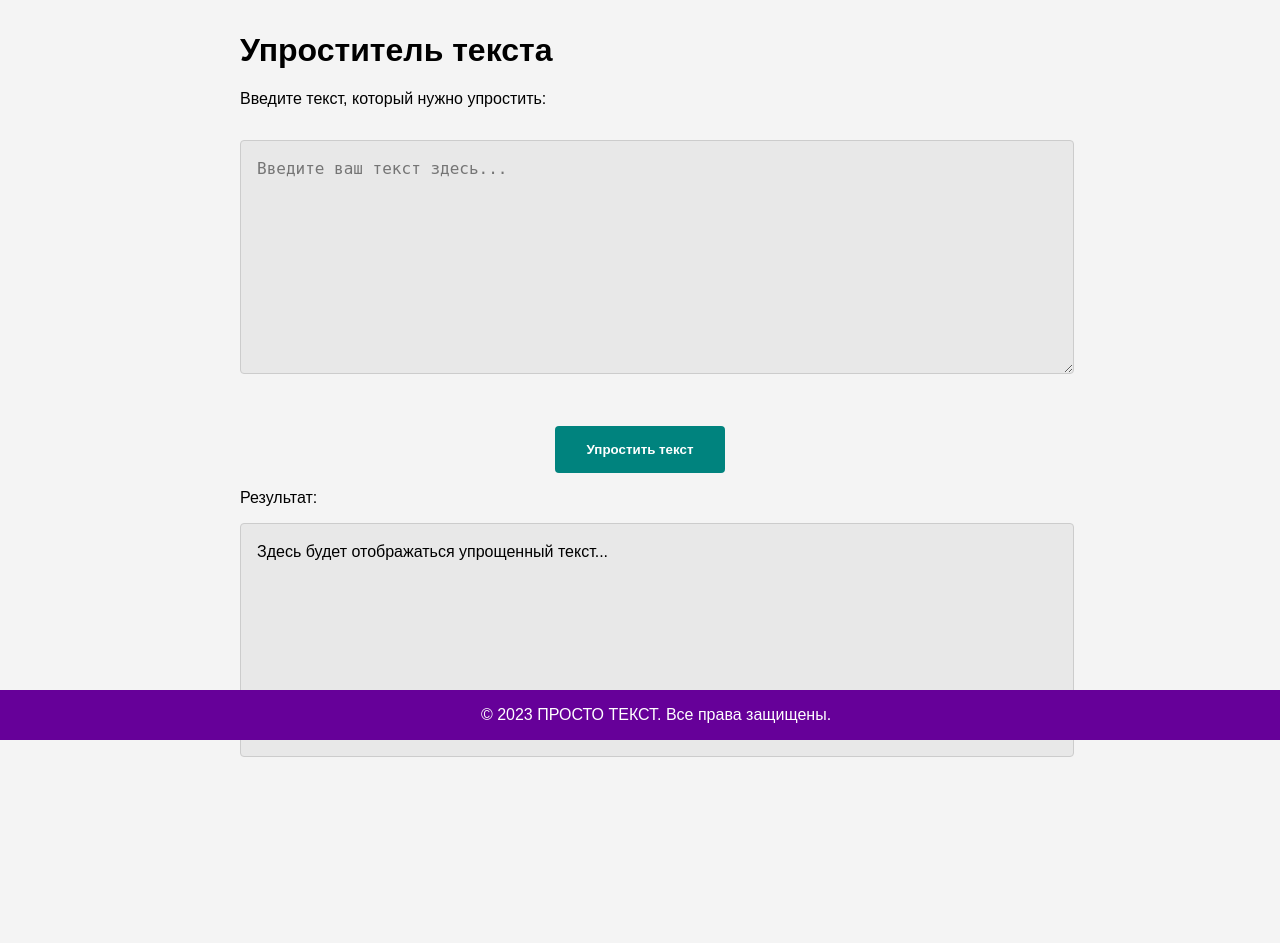
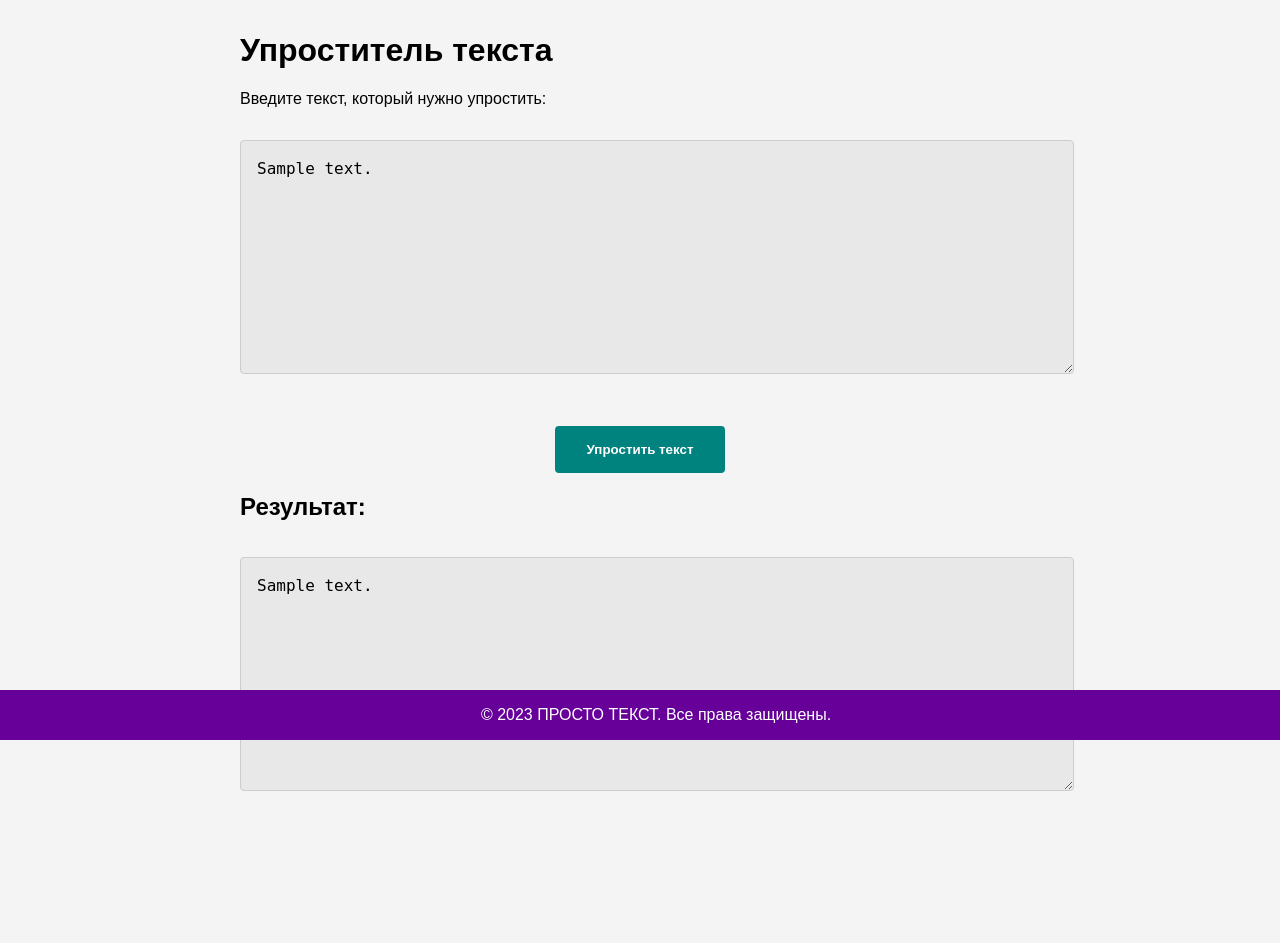
Before and after one commit to lSLENDYl/AFT-CatiWeb, a Flask app: template app/templates/simplifier.html in a window 1280 px wide. Shown: the part 60-1003 px from the top of the page. Before the commit the page ends 817 px from the top, so only its background shows below. Run offline with Flask 3, Linux system fonts and the light colour scheme; the template is opened without the code that fills it: most values are stand-ins (such as "Sample title", 1, 10 or a date in 2020).

Commit message:
simplifier connect

```diff
--- a/app/__init__.py
+++ b/app/__init__.py
@@ -1,7 +1,11 @@
 from flask import Flask
-from config import Config
+# from config import Config
 
 app = Flask(__name__)
-app.config.from_object(Config)
+
+app.secret_key = "iyu3rg32vngt7634gv748ct834"
+# app.config.from_object()
 
 from app import routes
+
+app.run(debug=True)
--- a/app/routes.py
+++ b/app/routes.py
@@ -1,7 +1,7 @@
-from flask import render_template
 from app import app
 from app.forms import LoginForm
-from flask import render_template, flash, redirect
+from flask import render_template, flash, redirect, request
+import simplifierscript
 
 @app.route('/')
 @app.route('/index')
@@ -22,9 +22,14 @@ def login():
 def editor():
     return render_template('editor.html', title='Редактор текста')
 
-@app.route('/simplifier')
+@app.route('/simplifier', methods=["GET", "POST"])
 def simplifier():
-    return render_template('simplifier.html', title='Упроститель текста')
+    if request.method == "POST":
+        input_text = request.form["input_text"]
+        simplified_text = simplifierscript.simplify_text(input_text)
+        print(simplified_text)
+        return render_template("simplifier.html", title='Упроститель текста', simplified_text=simplified_text, input_text=input_text)
+    return render_template("simplifier.html", title='Упроститель текста', simplified_text="", input_text="")
 
 @app.route('/help')
 def help():
--- a/app/templates/simplifier.html
+++ b/app/templates/simplifier.html
@@ -6,13 +6,20 @@
     <div class="content">
         <h1>Упроститель текста</h1>
         <p>Введите текст, который нужно упростить:</p>
-        <textarea class="text-input" placeholder="Введите ваш текст здесь..."></textarea>
-        <div class="buttons">
-            <button class="button">Упростить текст</button>
+        <form method="POST">
+            <div class="form-group">
+                <textarea class="text-input" id="input_text" placeholder="Введите ваш текст здесь..." name="input_text">{{ input_text }}</textarea>
+            </div>
+
+            <div class="buttons">
+                <button type="submit" class="button">Упростить текст</button>
+            </div>
+        </form>
+        {% if simplified_text %}
+        <h2>Результат:</h2>
+        <div>
+            <textarea class="text-output">{{ simplified_text }}</textarea>
         </div>
-        <p>Результат:</p>
-        <div class="text-output">
-            Здесь будет отображаться упрощенный текст...
-        </div>
+        {% endif %}
     </div>
 {% endblock %}
```
Also changed, not shown: app.py (deleted, +0 -53 lines), app/simplifierscript.py (added, +16 -0 lines).
